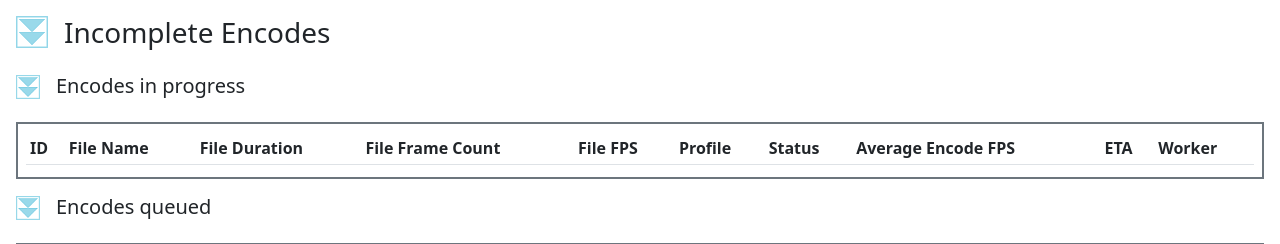
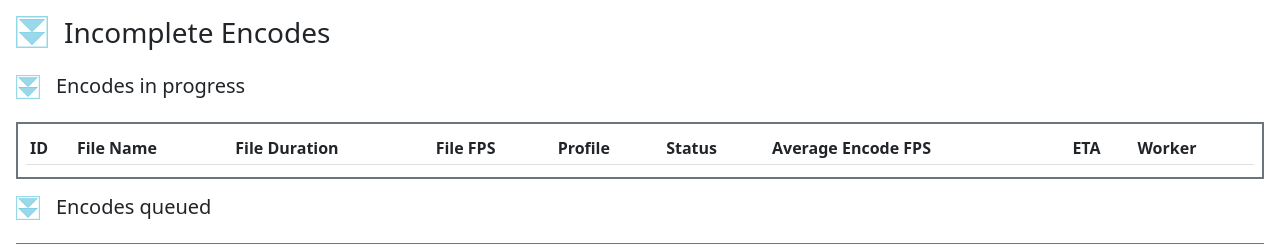
Before and after one commit to urban-engineer/sved, a Django app: page /encodes/incomplete in a window 1280 px wide. Shown: the part 66-310 px from the top of the page. Run offline with Django 3.2, Linux system fonts and the light colour scheme; data that the repository does not hold is empty.

Commit message:
Removed frame_count from DB

```diff
--- a/distributor/models.py
+++ b/distributor/models.py
@@ -27,7 +27,6 @@ class File(models.Model):
     name = models.CharField(max_length=256)
     path = models.CharField(max_length=256)
     duration = models.DecimalField(max_digits=9, decimal_places=3)
-    frame_count = models.IntegerField()
     frame_rate = models.DecimalField(max_digits=6, decimal_places=3, default=0.0)
     profile = models.ForeignKey(Profile, on_delete=models.CASCADE)
     status = models.TextField()
--- a/distributor/templates/distributor/encodes/incomplete.html
+++ b/distributor/templates/distributor/encodes/incomplete.html
@@ -30,7 +30,6 @@
                     <th scope="col">ID</th>
                     <th scope="col">File Name</th>
                     <th scope="col">File Duration</th>
-                    <th scope="col">File Frame Count</th>
                     <th scope="col">File FPS</th>
                     <th scope="col">Profile</th>
                     <th scope="col">Status</th>
@@ -45,7 +44,6 @@
                         <td><code>{{ job.id }}</code></td>
                         <td><code>{{ job.name }}</code></td>
                         <td>{{ job.duration|seconds_to_duration }}</td>
-                        <td>{{ job.frame_count }}</td>
                         <td>{{ job.frame_rate }}</td>
                         <td><code>{{ job.profile.name }}</code></td>
                         <td id="{{ job.id }}_status_row">
@@ -210,9 +208,6 @@
                             let in_progress_row_duration_cell = in_progress_row.insertCell()
                             in_progress_row_duration_cell.innerText = new Date(Math.round(item.duration) * 1000).toISOString().substr(11, 8)
 
-                            // File Frame Count cell
-                            let in_progress_row_frame_count_cell = in_progress_row.insertCell()
-                            in_progress_row_frame_count_cell.innerText = item.frame_count
 
                             // File FPS cell
                             let in_progress_row_fps_cell = in_progress_row.insertCell()
--- a/distributor/views.py
+++ b/distributor/views.py
@@ -145,8 +145,8 @@ def _get_duration_and_frame_count(file_path: pathlib.Path) -> (float, int):
 
 
 def _get_file_info(file_path: pathlib.Path) -> dict:
-    ffprobe_template = "ffprobe -v error -select_streams v:0 -count_packets -show_entries stream=avg_frame_rate"
-    ffprobe_template += " -show_entries stream=nb_read_packets -show_entries format=duration -print_format json \"{}\""
+    ffprobe_template = "ffprobe -v error -select_streams v:0 -show_entries stream=avg_frame_rate -show_entries"
+    ffprobe_template += " format=duration -print_format json \"{}\""
     ffprobe_command = ffprobe_template.format(file_path)
 
     code, out, err = subprocess_handler.run_command(ffprobe_command, print_output=False)
@@ -162,7 +162,6 @@ def _get_file_info(file_path: pathlib.Path) -> dict:
 
     return {
         "frame_rate": round(float(frame_rate_raw.split("/")[0])/float(frame_rate_raw.split("/")[1]), 3),
-        "frame_count": int(output_dict["streams"][0]["nb_read_packets"]),
         "duration": float(output_dict["format"]["duration"])
     }
 
@@ -201,7 +200,6 @@ def index(request):
                 profile=profile,
                 status="created",
                 creation_datetime=timezone.now(),
-                frame_count=file_info["frame_count"],
                 frame_rate=file_info["frame_rate"]
             )
             file.save()
```
Also changed, not shown: distributor/migrations/0017_remove_file_frame_count.py (added).
